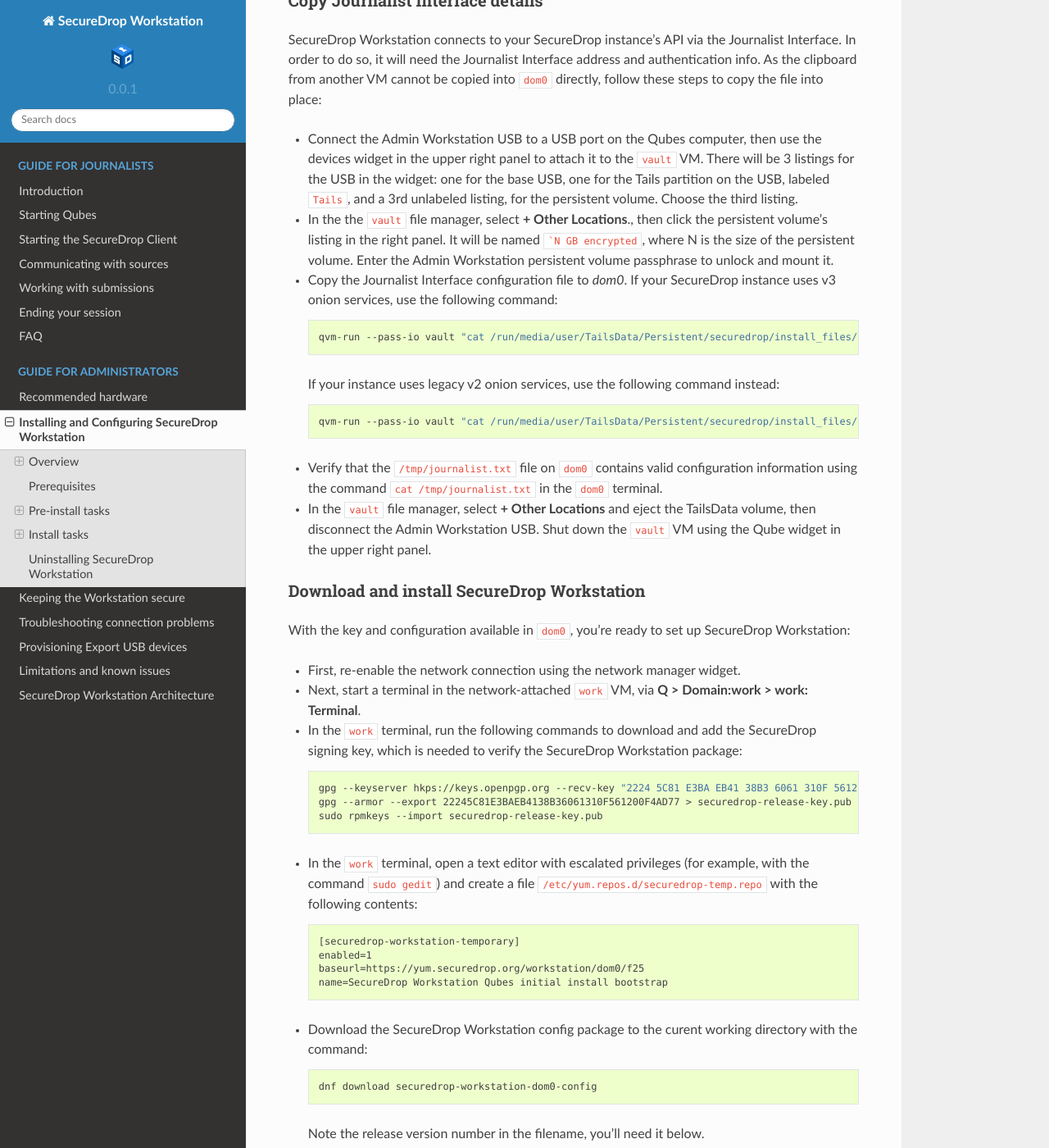
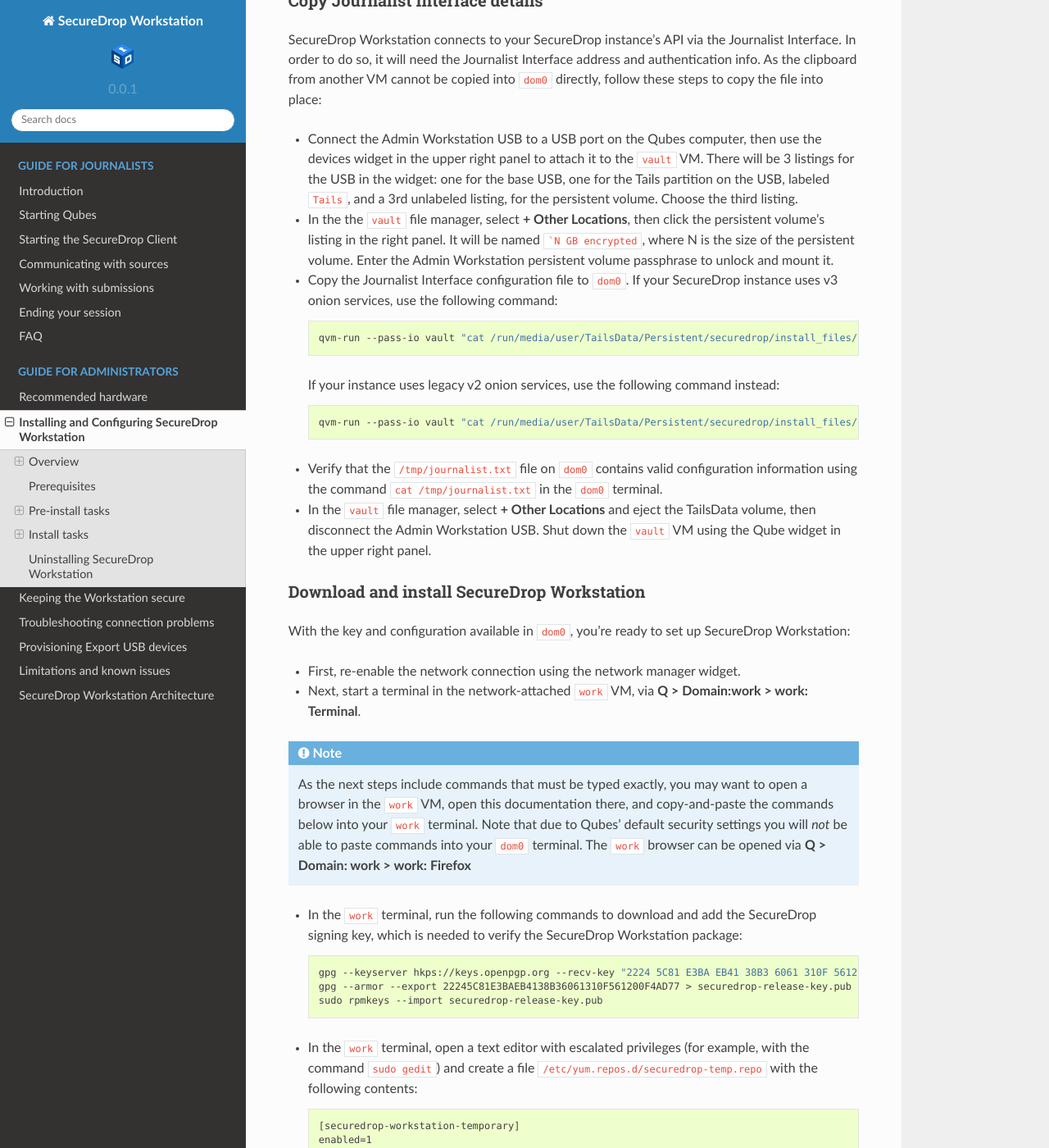
Before and after one commit to freedomofpress/securedrop-workstation-docs, a Sphinx documentation site: the page built from docs/admin/install.rst, in a window 1280 px wide and 1400 px high, scrolled down 5980 px. Shown: the whole window at 82% size. Built offline with Sphinx 7.4.7 and the Read the Docs theme 2.0.0, drawn with Linux system fonts in a browser that asks for light colours; some of the changed text lies outside the part shown.

Commit message:
added note re work browser

````diff
--- a/docs/admin/install.rst
+++ b/docs/admin/install.rst
@@ -110,7 +110,7 @@
 
 - After logging in, use the network manager widget in the upper-right panel to configure your network connection.
 
-- Next, configure Tor by selecting the Qubes menu (the **Q** icon in the upper left corner) and selecting **Service: sys-whonix > sys-whonix: Anon Connection Wizard**. In most cases, choosing the default**Connect** option is best. Click **Next**, then **Next** again. Then, if Tor connects successfully, click **Finish**. If Tor fails to connect, make sure your network conection is up and does not filter Tor connections, then try again.
+- Next, configure Tor by selecting the Qubes menu (the **Q** icon in the upper left corner) and selecting **Service: sys-whonix > sys-whonix: Anon Connection Wizard**. In most cases, choosing the default **Connect** option is best. Click **Next**, then **Next** again. Then, if Tor connects successfully, click **Finish**. If Tor fails to connect, make sure your network conection is up and does not filter Tor connections, then try again.
 
   .. note:: If Tor connections are blocked on your network, you may need to configure Tor to use bridges in order to get a connection. For more information, see the `Anon Connection Wizard <https://www.whonix.org/wiki/Anon_Connection_Wizard>`_ documentation.
 
@@ -166,9 +166,9 @@
 
 - Connect the Admin Workstation USB to a USB port on the Qubes computer, then use the devices widget in the upper right panel to attach it to the ``vault`` VM. There will be 3 listings for the USB in the widget: one for the base USB, one for the Tails partition on the USB, labeled ``Tails``, and a 3rd unlabeled listing, for the persistent volume. Choose the third listing.
 
-- In the the ``vault`` file manager, select **+ Other Locations**., then click the persistent volume's listing in the right panel. It will be named ```N GB encrypted``, where N is the size of the persistent volume. Enter the Admin Workstation persistent volume passphrase to unlock and mount it.
+- In the the ``vault`` file manager, select **+ Other Locations**, then click the persistent volume's listing in the right panel. It will be named ```N GB encrypted``, where N is the size of the persistent volume. Enter the Admin Workstation persistent volume passphrase to unlock and mount it.
 
-- Copy the Journalist Interface configuration file to `dom0`. If your SecureDrop instance uses v3 onion services, use the following command:
+- Copy the Journalist Interface configuration file to ``dom0``. If your SecureDrop instance uses v3 onion services, use the following command:
 
   .. code-block:: sh
 
@@ -193,6 +193,8 @@
 - First, re-enable the network connection using the network manager widget.
 
 - Next, start a terminal in the network-attached ``work`` VM, via **Q > Domain:work > work: Terminal**.
+
+.. note:: As the next steps include commands that must be typed exactly, you may want to open a browser in the ``work`` VM, open this documentation there, and copy-and-paste the commands below into your ``work`` terminal. Note that due to Qubes' default security settings you will *not* be able to paste commands into your ``dom0`` terminal. The ``work`` browser can be opened via **Q > Domain: work > work: Firefox**
 
 - In the ``work`` terminal, run the following commands to download and add the SecureDrop signing key, which is needed to verify the SecureDrop Workstation package:
 
````
